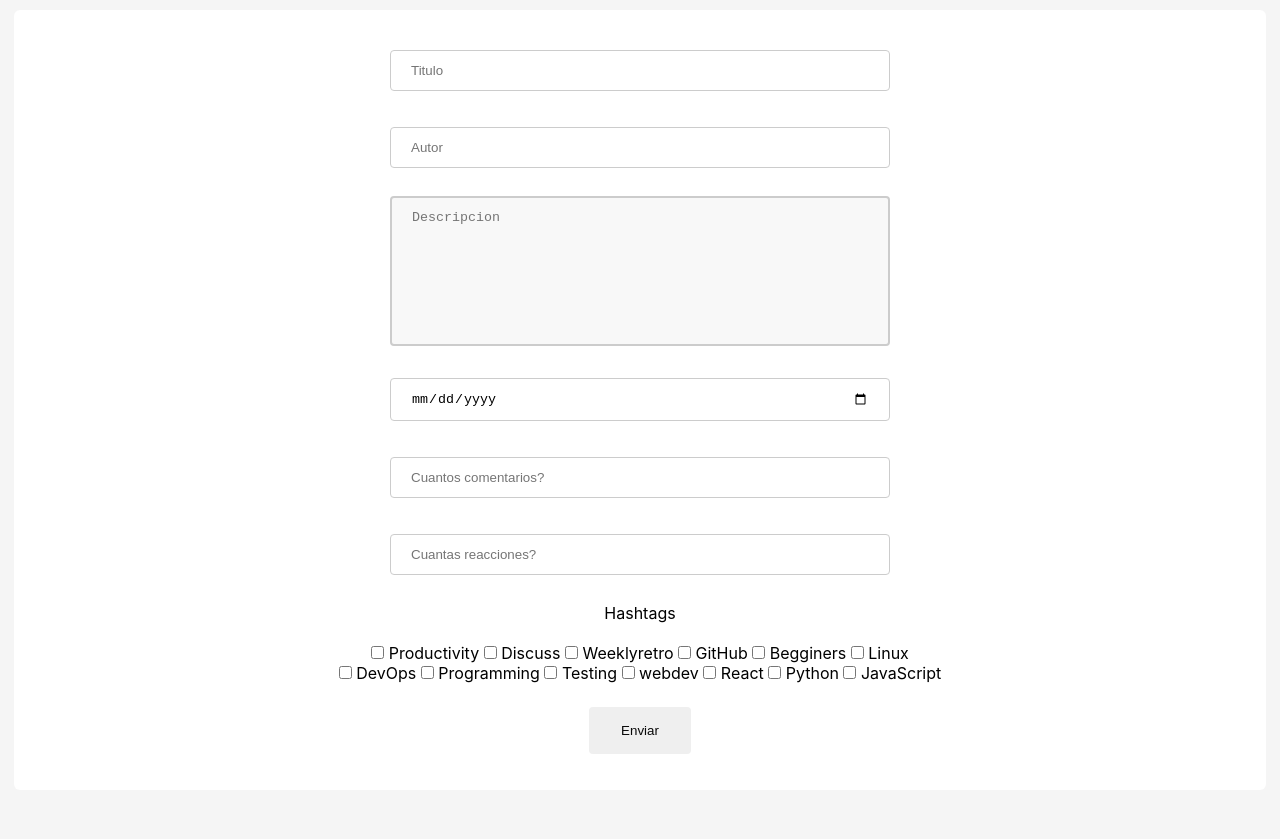
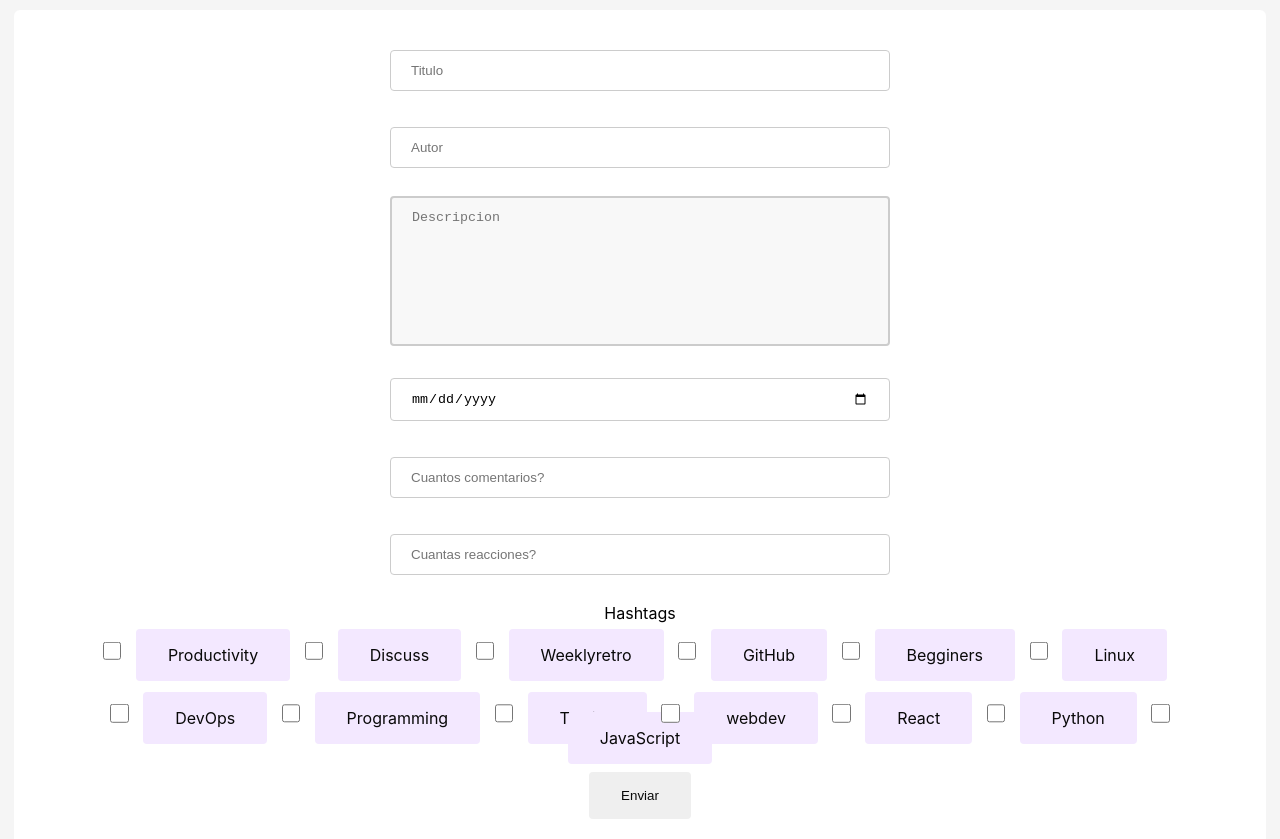
Before and after one commit to GearSpeed/desafioJS, a plain HTML site: page _newPost.html in a window 1280 px wide. Shown: the part 109-948 px from the top of the page. Before the commit the page ends 913 px from the top, so only its background shows below. Drawn offline with nearby package versions, Linux system fonts and the light colour scheme; files that its build step writes are made by us from their sources.

Commit message:
Ultimos cambios

```diff
--- a/_newPost.html
+++ b/_newPost.html
@@ -7,6 +7,7 @@
     <title>DEV Community</title>
     <link rel="icon" type="image/x-icon"
         href="https://res.cloudinary.com/practicaldev/image/fetch/s--E8ak4Hr1--/c_limit,f_auto,fl_progressive,q_auto,w_32/https://dev-to.s3.us-east-2.amazonaws.com/favicon.ico">
+    <script type="module" src="./js/clickCheckBox.js"></script>
 </head>
 <body>
 
@@ -101,43 +102,43 @@
                         <p>Hashtags</p>
                         <br>
                         <input id="productivity" type="checkbox" name="hashtag" value="productivity" />
-                        <label for="html">Productivity</label>
+                        <label for="productivity">Productivity</label>
 
                         <input id="discuss" type="checkbox" name="hashtag" value="discuss" />
-                        <label for="js">Discuss</label>
+                        <label for="discuss">Discuss</label>
 
                         <input id="weeklyretro" type="checkbox" name="hashtag" value="CSS" />
-                        <label for="css">Weeklyretro</label>
+                        <label for="weeklyretro">Weeklyretro</label>
 
                         <input id="github" type="checkbox" name="hashtag" value="github" />
-                        <label for="css">GitHub</label>
+                        <label for="github">GitHub</label>
 
                         <input id="begginers" type="checkbox" name="hashtag" value="begginers" />
-                        <label for="css">Begginers</label>
+                        <label for="begginers">Begginers</label>
 
                         <input id="linux" type="checkbox" name="hashtag" value="linux" />
-                        <label for="css">Linux</label>
-                        <br>
+                        <label for="linux">Linux</label>
+                        <br /><br /><br />
                         <input id="devops" type="checkbox" name="hashtag" value="devops" />
-                        <label for="css">DevOps</label>
+                        <label for="devops">DevOps</label>
 
                         <input id="programming" type="checkbox" name="hashtag" value="programming" />
-                        <label for="css">Programming</label>
+                        <label for="programming">Programming</label>
 
                         <input id="testing" type="checkbox" name="hashtag" value="testing" />
-                        <label for="css">Testing</label>
+                        <label for="testing">Testing</label>
 
                         <input id="webdev" type="checkbox" name="hashtag" value="webdev" />
-                        <label for="css">webdev</label>
+                        <label for="webdev">webdev</label>
 
                         <input id="react" type="checkbox" name="hashtag" value="react" />
-                        <label for="css">React</label>
+                        <label for="react">React</label>
 
                         <input id="python" type="checkbox" name="hashtag" value="python" />
-                        <label for="css">Python</label>
+                        <label for="python">Python</label>
 
                         <input id="javascript" type="checkbox" name="hashtag" value="javascript" />
-                        <label for="css">JavaScript</label>
+                        <label for="javascript">JavaScript</label>
                         <br><br>
                         <button type="submit" >Enviar</button>
                       </form>
--- a/sass/_newPost.scss
+++ b/sass/_newPost.scss
@@ -50,3 +50,24 @@ input[type=text], [type=date], [type=number], select {
         background-color: $base-100;
     }
   }
+  input[type="checkbox"] {
+    font: inherit;
+    color: currentColor;
+    width: 1.15em;
+    height: 1.15em;
+    border: 0.15em solid currentColor;
+    border-radius: 0.15em;
+    transform: translateY(-0.075em);
+  }
+
+  label {
+    border: none;
+    color: $base-100;
+    padding: 16px 32px;
+    text-decoration: none;
+    margin: 10px;
+    cursor: pointer;
+    transition: ease 1000ms;
+    border-radius: 4px;
+    background-color:$purple-100 ;
+  }
```
